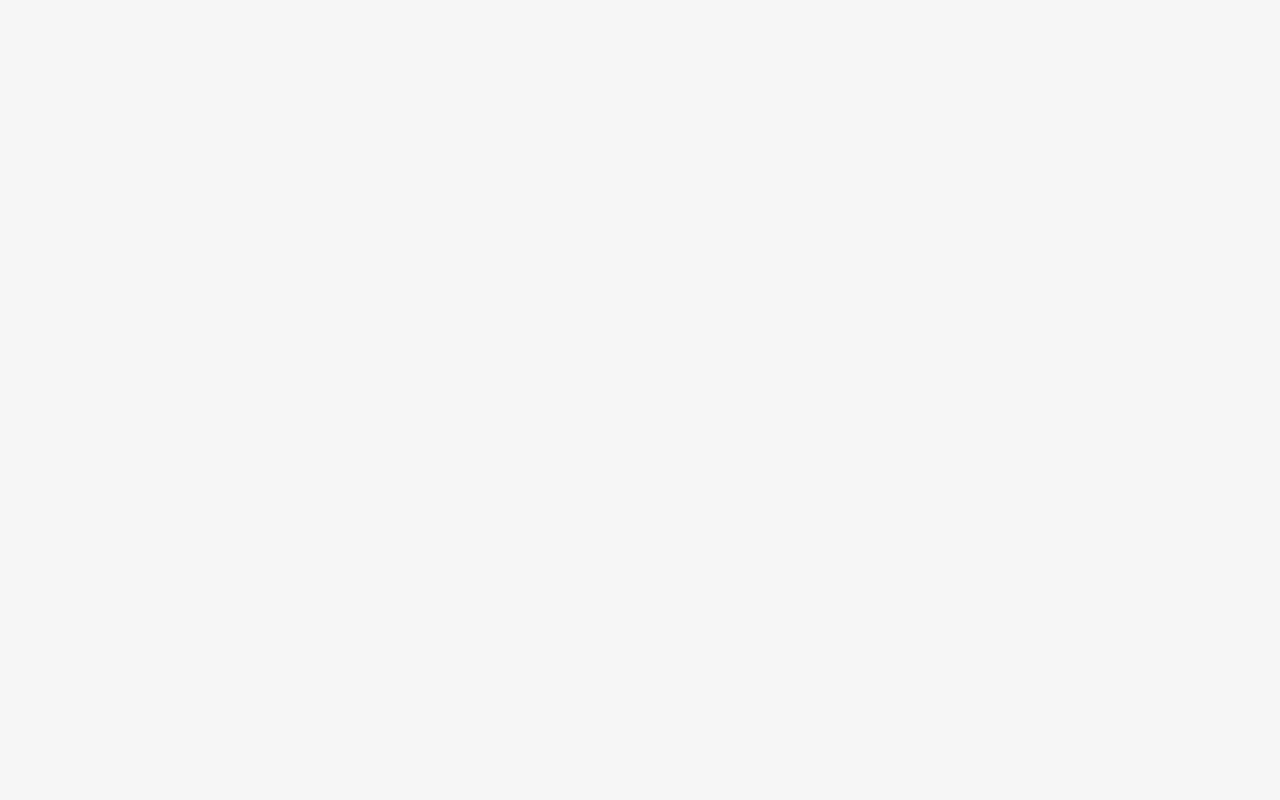
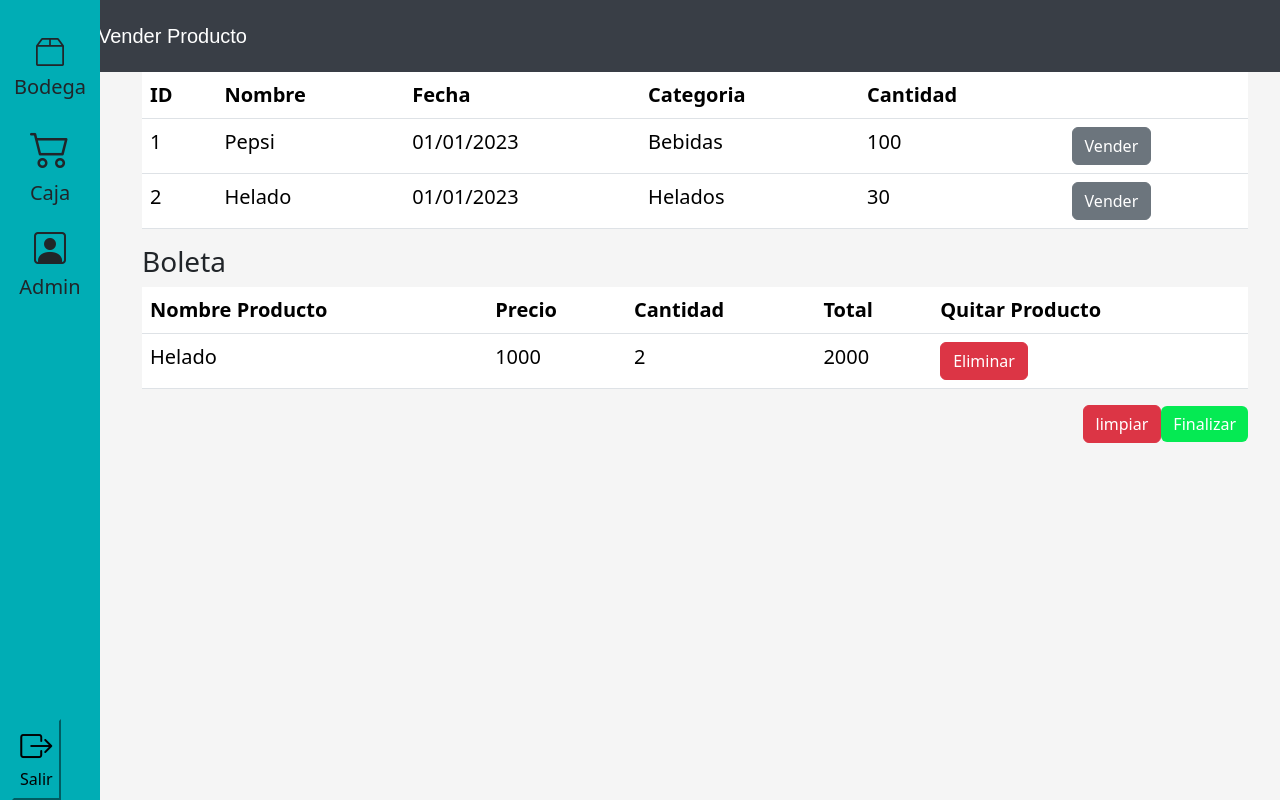
Before and after one commit to JoakoVillagran/ProyectoINMA, a Vue app in the folder inmaui/: page /caja in a window 1280 px wide. Before the commit this address had no page. Built offline with nearby package versions, Linux system fonts and the light colour scheme.

Commit message:
vistas de bodega y caja añadidas

```diff
--- a/inmaui/src/router.js
+++ b/inmaui/src/router.js
@@ -1,5 +1,7 @@
 import { createRouter, createWebHistory } from 'vue-router';
 import Admin from './views/AdminView.vue'
+import Bodega from './views/BodegaView.vue'
+import Caja from './views/CajaView.vue'
 
 
 const routes = [
@@ -8,6 +10,16 @@ path: '/admin',
 name: 'Admin',
 component: Admin
 },
+{
+    path: '/caja',
+    name: 'Caja',
+    component: Caja
+},
+{
+    path: '/bodega',
+    name: 'Bodega',
+    component: Bodega
+    }
 ]
 
 const router = createRouter({
--- /dev/null
+++ b/inmaui/src/views/BodegaView.vue
@@ -0,0 +1,143 @@
+<template>
+    <nav class="navbar navbar-custom py-3">
+    <div class="container ">
+        <span class="navbar-brand mb-0 px-3" style="font-family:arial;">Inventario </span>
+
+        <button type="button " class="btn btn-primary" data-bs-toggle="modal" data-bs-target="#popupbodega"
+                style="background-color:#00ADB5; border: #00ADB5; color: #f1f1f1"><span class="bi bi-plus-lg"></span>
+            Nuevo Producto
+        </button>
+    </div>
+</nav>
+
+
+<div class="modal fade" id="popupbodega">
+    <div class="modal-dialog">
+        <div class="modal-content">
+            <div class="modal-header">
+                <h5 class="modal-title">Nuevo Producto</h5>
+                <button type="button" class="btn-close" data-bs-dismiss="modal" aria-label="Close"></button>
+            </div>
+            <div class="modal-body">
+                <form>
+
+                    <div class="mb-3">
+                        <label class="col-form-label">Nombre</label>
+                        <input name="nombre" type="text" class="form-control"
+                               placeholder="Ingrese Nombre Producto" required>
+                    </div>
+                    <div class="mb-3">
+                        <label class="col-form-label">Categoria</label>
+                        <input name="categoria" type="text" class="form-control" placeholder="Ingrese Categoria"
+                               required>
+                    </div>
+                    <div class="mb-3">
+                        <label class="col-form-label">Precio</label>
+                        <input name="precio" type="text" class="form-control" placeholder="Ingrese Precio" required>
+                    </div>
+                    <div class="mb-3">
+                        <label class="col-form-label">Cantidad</label>
+                        <input name="cantidad" type="text" class="form-control" placeholder="Ingrese Cantidad" required>
+                    </div>
+
+
+                    <div class="modal-footer">
+                        <input type="submit" class="btn btn-primary" style="background-color:#00ADB5; border:#F6648C;">
+
+                    </div>
+                </form>
+            </div>
+        </div>
+    </div>
+</div>
+
+
+<div class="sidenav d-flex flex-column justify-content-between h-100">
+
+
+    <div>
+        <div >
+            <a>
+
+                <i class="bi bi-box2 fs-3"></i>
+                Bodega
+            </a>
+        </div>
+        <div>
+            <a>
+
+                <i class="bi bi-cart2 fs-1"></i>
+                Caja
+            </a>
+        </div>
+        <div >
+            <a>
+                <i class="bi bi-person-square fs-2"></i>
+                Admin
+            </a>
+        </div>
+    </div>
+
+
+    <div class="container justify-content-between">
+        <form>
+            <button style="background-color: #00ADB5; border-color: #00ADB5">
+                <i class="bi bi-box-arrow-right fs-2"></i>
+                <h6>Salir</h6>
+            </button>
+        </form>
+    </div>
+
+</div>
+
+<div class="main">
+    <div class="container-fluid">
+        <table class="table">
+            <thead>
+            <tr>
+                <th>ID</th>
+                <th>Nombre</th>
+                <th>Fecha</th>
+                <th>Categoria</th>
+                <th>Cantidad</th>
+                <th>&nbsp;</th>
+            </tr>
+            </thead>
+            <tbody>
+            <tr>
+                <td>1</td>
+                <td >Pepsi</td>
+                <td >01/01/2023</td>
+                <td >Bebidas</td>
+                <td >100</td>
+
+
+                <td>
+                    <a  class="btn btn-secondary"> Editar </a>
+                    <a  class="btn btn-danger"> Eliminar </a>
+                </td>
+            </tr>
+            <tr>
+                <td >2</td>
+                    <td >Helado</td>
+                    <td >01/01/2023</td>
+                    <td >Helados</td>
+                    <td >30</td>
+
+
+                <td>
+                    <a  class="btn btn-secondary"> Editar </a>
+                    <a  class="btn btn-danger"> Eliminar </a>
+                </td>
+            </tr>
+
+            </tbody>
+        </table>
+    </div>
+
+</div>
+</template>
+<script>
+</script>
+<style>
+</style>
--- /dev/null
+++ b/inmaui/src/views/CajaView.vue
@@ -0,0 +1,129 @@
+<template>
+    <nav class="navbar navbar-custom py-3">
+        <div class="container ">
+            <span class="navbar-brand mb-0 px-3" style="font-family:arial;">Vender Producto</span>
+        </div>
+    </nav>
+
+
+    <div class="sidenav d-flex flex-column justify-content-between h-100">
+        <div>
+
+            <a  data-bs-toggle="tooltip">
+
+                <i class="bi bi-box2 fs-3"></i>
+                Bodega
+            </a>
+            <a  data-bs-toggle="tooltip">
+
+                <i class="bi bi-cart2 fs-1"></i>
+                Caja
+            </a>
+            <a  data-bs-toggle="tooltip">
+
+                <i class="bi bi-person-square fs-2"></i>
+                Admin
+            </a>
+        </div>
+
+        <div class="container justify-content-between">
+            <form >
+                <button style="background-color: #00ADB5; border-color: #00ADB5" >
+                    <i class="bi bi-box-arrow-right fs-2"></i>
+                    <h6>Salir</h6>
+                </button>
+            </form>
+        </div>
+
+
+    </div>
+
+    <div class="main">
+        <div class="container-fluid">
+            <table class="table">
+                <thead>
+                <tr>
+                    <th>ID</th>
+                    <th>Nombre</th>
+                    <th>Fecha</th>
+                    <th>Categoria</th>
+                    <th>Cantidad</th>
+                    <th>&nbsp;</th>
+                </tr>
+                </thead>
+                <tbody>
+                <tr >
+                    <td >1</td>
+                    <td >Pepsi</td>
+                    <td >01/01/2023</td>
+                    <td >Bebidas</td>
+                    <td >100</td>
+
+
+                    <td>
+                        <a class="btn btn-secondary"> Vender </a>
+
+                    </td>
+                </tr>
+                <tr >
+                    <td >2</td>
+                    <td >Helado</td>
+                    <td >01/01/2023</td>
+                    <td >Helados</td>
+                    <td >30</td>
+
+
+                    <td>
+                        <a class="btn btn-secondary"> Vender </a>
+
+                    </td>
+                </tr>
+                </tbody>
+            </table>
+        </div>
+
+
+
+        <div class="container-fluid">
+            <h3>Boleta</h3>
+
+            <table class="table">
+                <thead>
+                    <tr>
+
+                        <th>Nombre Producto</th>
+                        <th>Precio</th>
+                        <th>Cantidad</th>
+                        <th>Total</th>
+                        <th>Quitar Producto</th>
+                    </tr>
+                </thead>
+                <tbody>
+                <tr>
+
+                    <td>Helado</td>
+                    <td >1000</td>
+                    <td >2</td>
+                    <td >2000</td>
+
+
+
+                    <td> <a  class="btn btn-danger"> Eliminar </a></td>
+                </tr>
+                </tbody>
+
+            </table>
+
+
+            <div style="text-align: right; ">
+                <a  class="btn btn-danger"> limpiar </a>
+                <button type="button" class="btn btn-success"
+                    style="background-color:#05EA53; border: #05EA53">Finalizar</button>
+            </div>
+        </div>
+    </div>
+</template>
+<script>
+</script>
+<style>
+</style>
```
